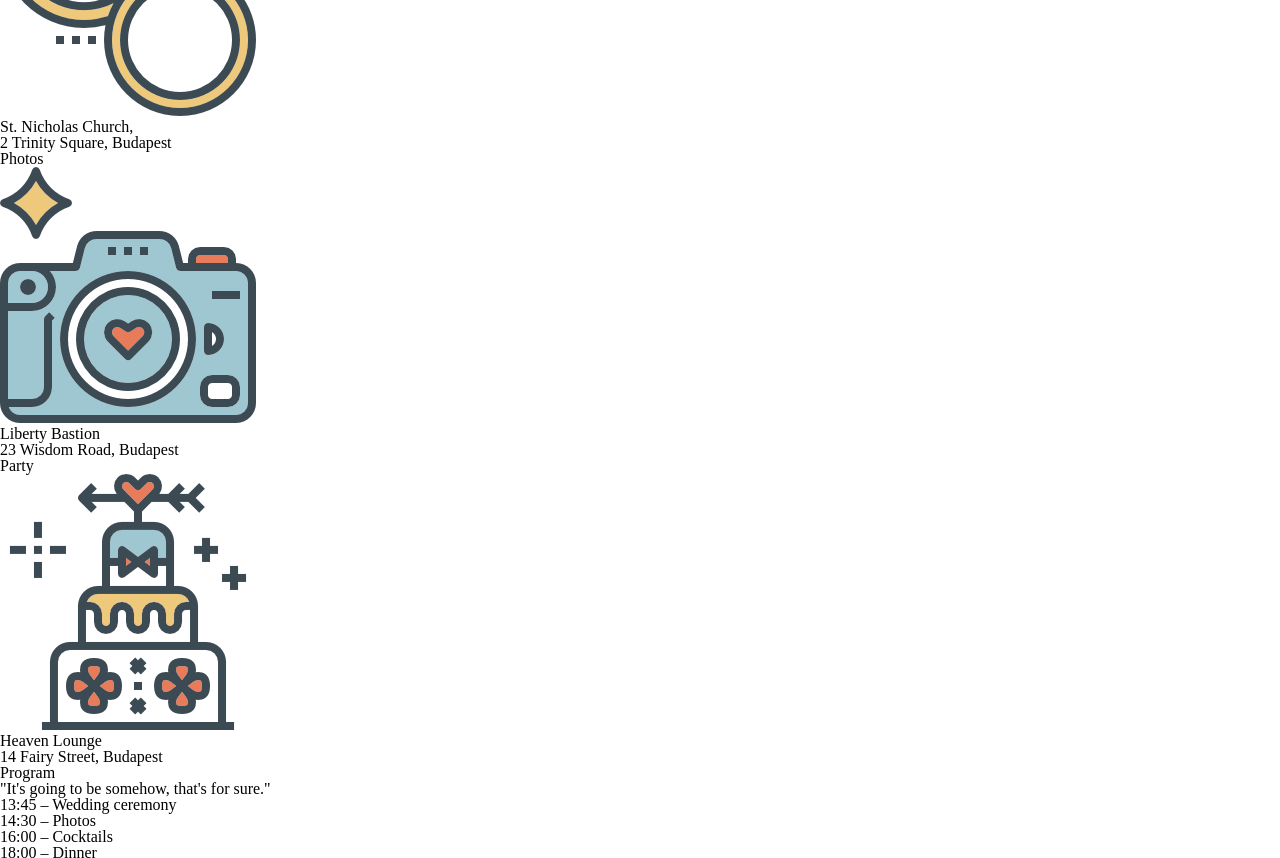
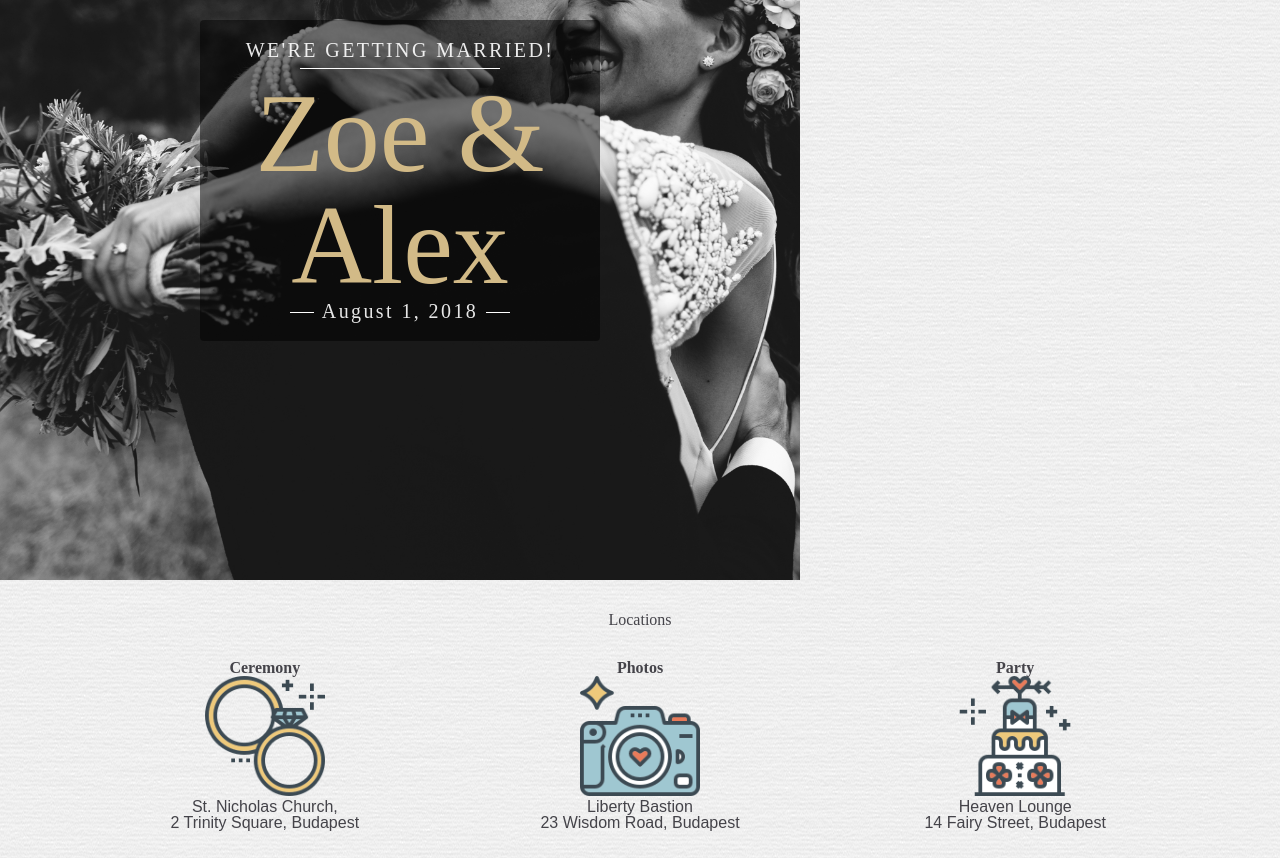
Before and after one commit to Barbi1204/wedding, a plain HTML site: page index.html in a window 1280 px wide. Shown: the part 220-1078 px from the top of the page. Drawn offline with nearby package versions, Linux system fonts and the light colour scheme.

Commit message:
add base file structure

```diff
--- a/index.html
+++ b/index.html
@@ -6,6 +6,10 @@
   <meta name="viewport" content="width=device-width, initial-scale=1">
 <link rel=stylesheet type="text/css" href="main.css" title="main">
 <link rel="stylesheet" href="https://cdnjs.cloudflare.com/ajax/libs/meyer-reset/2.0/reset.css">
+    <link href="https://fonts.googleapis.com/css2?family=Great+Vibes&display=swap" rel="stylesheet">
+    <link href="https://fonts.googleapis.com/css2?family=Great+Vibes&family=Libre+Baskerville&display=swap" rel="stylesheet">
+<link href="https://fonts.googleapis.com/css2?family=Great+Vibes&family=Libre+Baskerville&family=Mulish:wght@200&display=swap" rel="stylesheet">
+    <link rel="shortcut icon" type="image/x-icon" href="https://orange.codeberryschool.com/content/images/project-assets/wedding-landing-favicon.png">
 </head>
 <body>
 <header class="cover">
--- a/main.css
+++ b/main.css
@@ -0,0 +1,279 @@
+* {
+    box-sizing: border-box;
+}
+h1,h2,h3,
+ul,p,
+img {
+    margin-bottom: 1.5rem;
+}
+body {
+  background: url(assets/wedding-landing-background.png) repeat center;
+  font-family: 'Libre Baskerville', sans-serif;
+  font-size: 1.125rem;
+  line-height: 1.5;
+  color: #444349;
+}
+.locations,
+.program,
+.gifts,
+.faq,
+.contact {
+  width: 95%;
+  margin: 1.5rem auto;
+  padding: .5rem 1rem;
+  text-align: center;
+}
+h1,
+h2 {
+  font-family: 'Great Vibes', cursive;
+}
+h2 {
+  font-size: 3rem;
+}
+
+h3 {
+  font-size: 1.5rem;
+}
+a {
+  text-decoration: none;
+  color: #bd806e;
+}
+
+a:hover {
+  color: #eda087;
+  transition: color .15s ease-in-out;
+}
+.cover {
+    background: url(assets/wedding-landing-cover.jpg) no-repeat 70% center/cover;
+    display: table;
+    height: 100vh;
+    width: 100vh;
+    text-align: center;}
+.hero-text-wrapper {
+  display: table-cell;
+  vertical-align: middle;
+}
+
+.hero-text {
+  margin: 0 auto;
+  padding: .625rem;
+  color: hsla(0,0%,100%,.9);
+  background: hsla(100,0%,0%,.5);
+}
+.hero-text h1 {
+  font-size: 3.15rem;
+  color: #d2ba87;
+    margin-bottom: 0;
+}
+.tagline {
+  font-size: 1.25rem;
+  letter-spacing: .15rem;
+}
+
+.tagline::after {
+  display: block;
+  content: "";
+  background-color: #fff;
+  height: 1px;
+  width: 12.515625rem;
+  margin: .5rem auto;
+}
+.date {
+  font-size: 1.25rem;
+  letter-spacing: .15rem;
+  vertical-align: middle;
+}
+
+.date::before,
+.date::after {
+  display: inline-block;
+  content: "";
+  background-color: #fff;
+  height: 1px;
+  width: 1.5rem;
+  vertical-align: middle;
+  margin: 0 .5rem;
+}
+/*LOCATIONS STYLES*/
+.blurb img {
+  height: 7.5rem;
+}
+
+.blurb h3 {
+  font-weight: 700;
+}
+
+.blurb div {
+  font-family: 'Muli', sans-serif;
+}
+
+
+.blurb::after {
+  content: "";
+  display: block;
+  height: .1875rem;
+  width: 25vw;
+  margin: 1.5rem auto;
+  background-color: #444349;
+}
+.program {
+  background-color: hsla(100,0%,0%,.6);
+  width: 100vh;
+  text-align: left;
+  color: #d2ba87;
+  font-family: 'Muli', sans-serif;
+}
+.program h2 {
+  font-family: 'Great Vibes', cursive;
+  margin-top: 1rem; /* To account for the unequal margins compared to the previous section. */
+  text-align: center;
+}
+
+.program p {
+  font-style: italic;
+}
+.program ul {
+  letter-spacing: .025rem;
+}
+
+/*GIFTS STYLES*/
+.gifts img {
+  height: 7.5rem;
+}
+
+.gifts p:last-child {
+  margin-bottom: 0;
+}
+/* FAQ STYLES */
+.faq {
+  background: hsla(100,0%,0%,.6);
+  color: #d2ba87;
+  width: 100vw;
+  text-align: center;
+}
+.faq h2 {
+    margin-top: 1rem;
+}
+.faq p {
+  font-family: 'Muli', sans-serif;
+  text-align: left;
+}
+.question-group::after {
+  content: "";
+  display: block;
+  height: .1875rem;
+  width: 50vw;
+  margin: 1.5rem auto;
+  background-color: #d2ba87;
+}
+.question {
+  font-weight: 700;
+  margin-bottom: .5rem;
+}
+.answer {
+  margin-bottom: 1.5rem;
+}
+
+/* FOOTER STYLES */
+
+footer {
+  height: 10vh;
+  width: 100vw;
+  background-color: #606060;
+  color: #fff;
+  font-family: 'Muli', sans-serif;
+  display: table;
+  text-align: center;
+  font-size: .875rem;
+}
+.footer-wrapper {
+  display: table-cell;
+  vertical-align: middle;
+  padding: .5rem 1rem;
+}
+
+footer p {
+  margin-bottom: 0;
+}
+
+footer small {
+  line-height: 1.5;
+}
+@media (min-width: 768px) {
+
+  .cover {
+    background: url(assets/wedding-landing-cover.jpg) no-repeat center/cover;
+  }
+
+}
+
+@media (min-width: 768px) {
+
+  .hero-text {
+    padding: 1.25rem;
+    border-radius: 4px;
+    width: 50%;
+  }
+
+  .hero-text h1 {
+    font-size: 7rem;
+  }
+
+}
+
+
+@media (min-width: 768px) {
+
+  .tagline {
+    text-transform: uppercase;
+  }
+
+}
+@media (min-width: 768px) {
+
+  .blurb {
+    display: inline-block;
+    width: 30%;
+    padding: 1.5rem;
+    margin: .5rem;
+  }
+
+  .blurb::after {
+    display: none;
+  }
+
+}
+@media (min-width: 768px) {
+
+  .program-wrapper {
+    width: 30vw;
+    margin: 0 auto;
+  }
+
+}
+@media (min-width: 768px) {
+
+  .question-group {
+    display: inline-block;
+    width: 30%;
+    vertical-align: top;
+    padding: 1.5rem;
+    margin: .5rem;
+  }
+
+  .question-group::after {
+    display: none;
+  }
+
+  .question-group h3 {
+    text-align: left;
+  }
+
+}
+@media (min-width: 768px) {
+
+  footer {
+    min-height: 7vh;
+  }
+
+}
```
